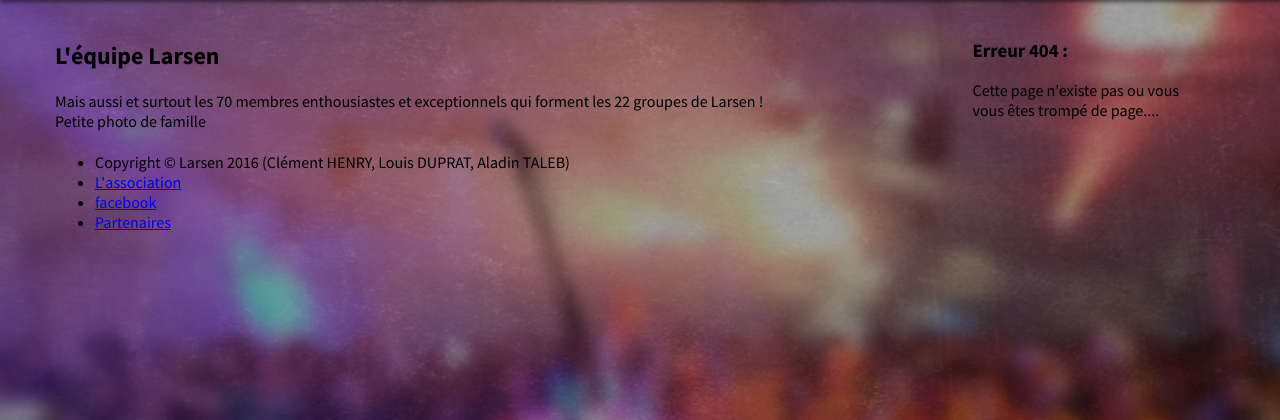
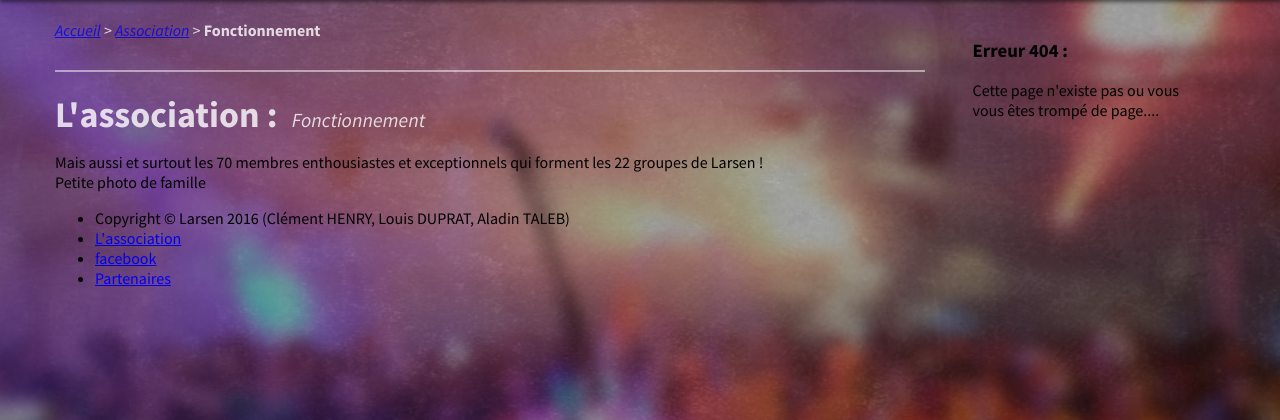
Before and after one commit to AlbertLetoc/LarsenUTC, a PHP site: page /index.php?section=trombi in a window 1280 px wide. Shown: the part 60-480 px from the top of the page. Run offline with PHP 8.4, Linux system fonts and the light colour scheme; data that the repository does not hold is empty; some libraries are stand-ins or nearby versions.

Commit message:
Intégration trombi

```diff
--- a/index.php
+++ b/index.php
@@ -32,8 +32,8 @@ $db = SPDO::getSPDO();
 				<li class="dropdown">
 					<a href="#">L'Association</a>
 					<ul class="dropdown-menu">
-						<li><a href="#">Fonctionnement</a></li>
-						<li><a href="#">Historique</a></li>
+						<li><a href="/larsenUTC/?section=trombi">Fonctionnement</a></li>
+						<li><a href="/larsenUTC/?section=presentation">Historique</a></li>
 					</ul>
 				</li>
 				<li class="dropdown">
--- a/style/css/app.css
+++ b/style/css/app.css
@@ -529,6 +529,7 @@ body {
     top: 0;
     box-shadow: 0 2px 4px rgba(0,0,0,0.5);
     background-color:#616161;
+    z-index: 999;
 }
 
 .nav > ul {
@@ -589,7 +590,6 @@ body {
     padding: 0;
     box-shadow: 0 2px 4px rgba(0,0,0,0.5);
     width: 150px;
-    z-index: 999;
 }
 
 .jumbotron {
--- a/views/trombi.php
+++ b/views/trombi.php
@@ -1,12 +1,22 @@
-<h2> L'équipe Larsen</h2>
-
+<div class="row links">
+	<div class="col-md-12">
+		<a href="/larsenUTC/">Accueil</a> > <a href="#">Association</a> > <b>Fonctionnement</b>
+	</div>
+</div>
+<div class="splitter">
+</div>
+<div class="row title">
+	<div class="col-md-12">
+		<h1>L'association :</h1> Fonctionnement
+	</div>
+</div>
 <?php
 if (is_array($trombi) || is_object($trombi)){ // evite les bugs si aucun membre du bureau inscrit sur le portail des assos
 	foreach($trombi as $membre) { ?>
 		<div class="membre_bureau">
-				<a href="<?php echo $membre['photo']?>"><img class="thumbnail" src="<?php echo $membre['photo']?>" height="125" width="125"></a>
-				<b><?php echo $membre['login']?></b><br/>
-				<?php echo $membre['role']?>
+            <a href="<?php echo $membre['photo']?>"><img class="thumbnail" src="<?php echo $membre['photo']?>"></a>
+            <b><?php echo $membre['login']?></b><br/>
+            <?php echo $membre['role']?>
 		</div>
 		<?php }
 } ?>
```
